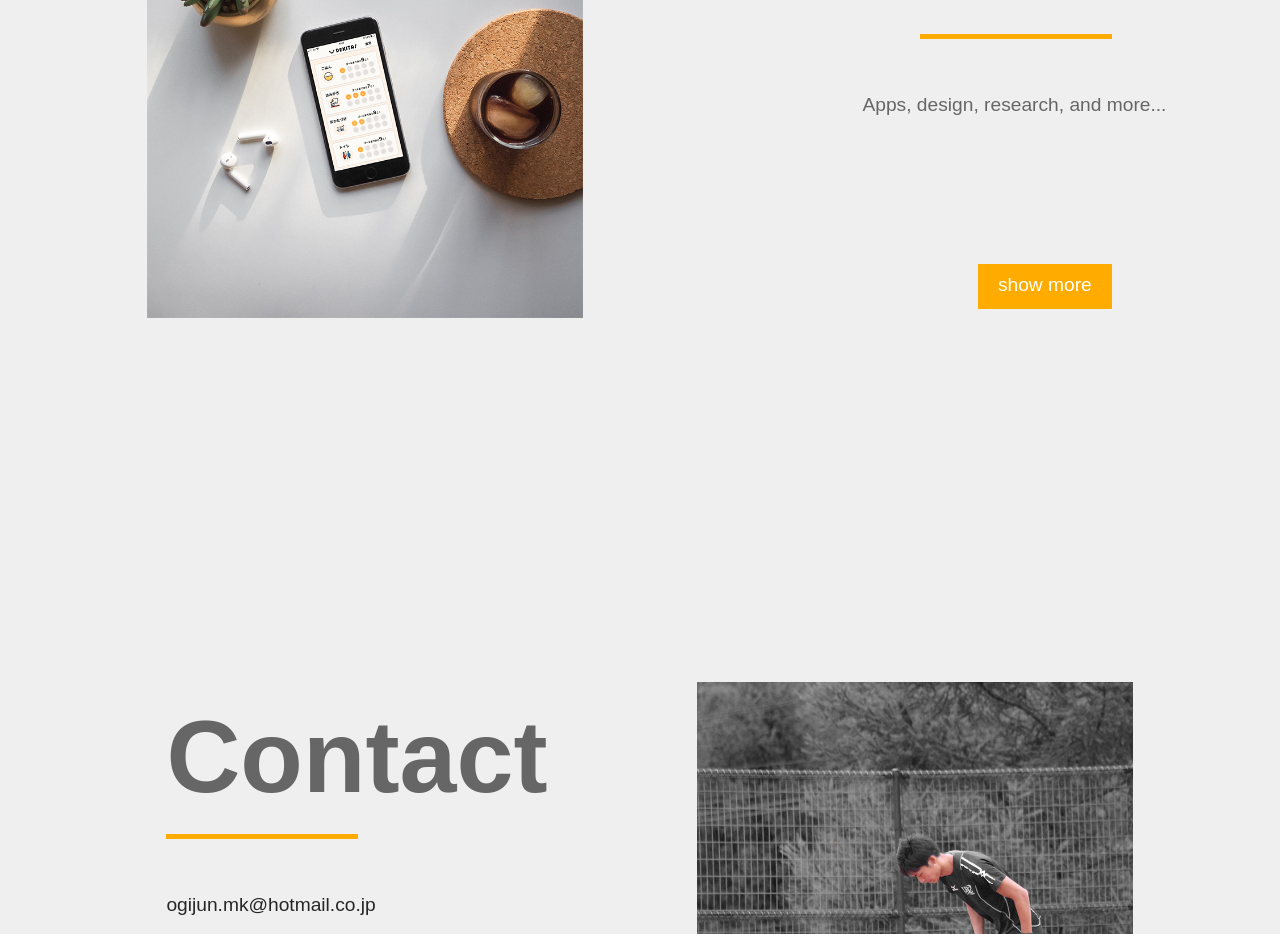
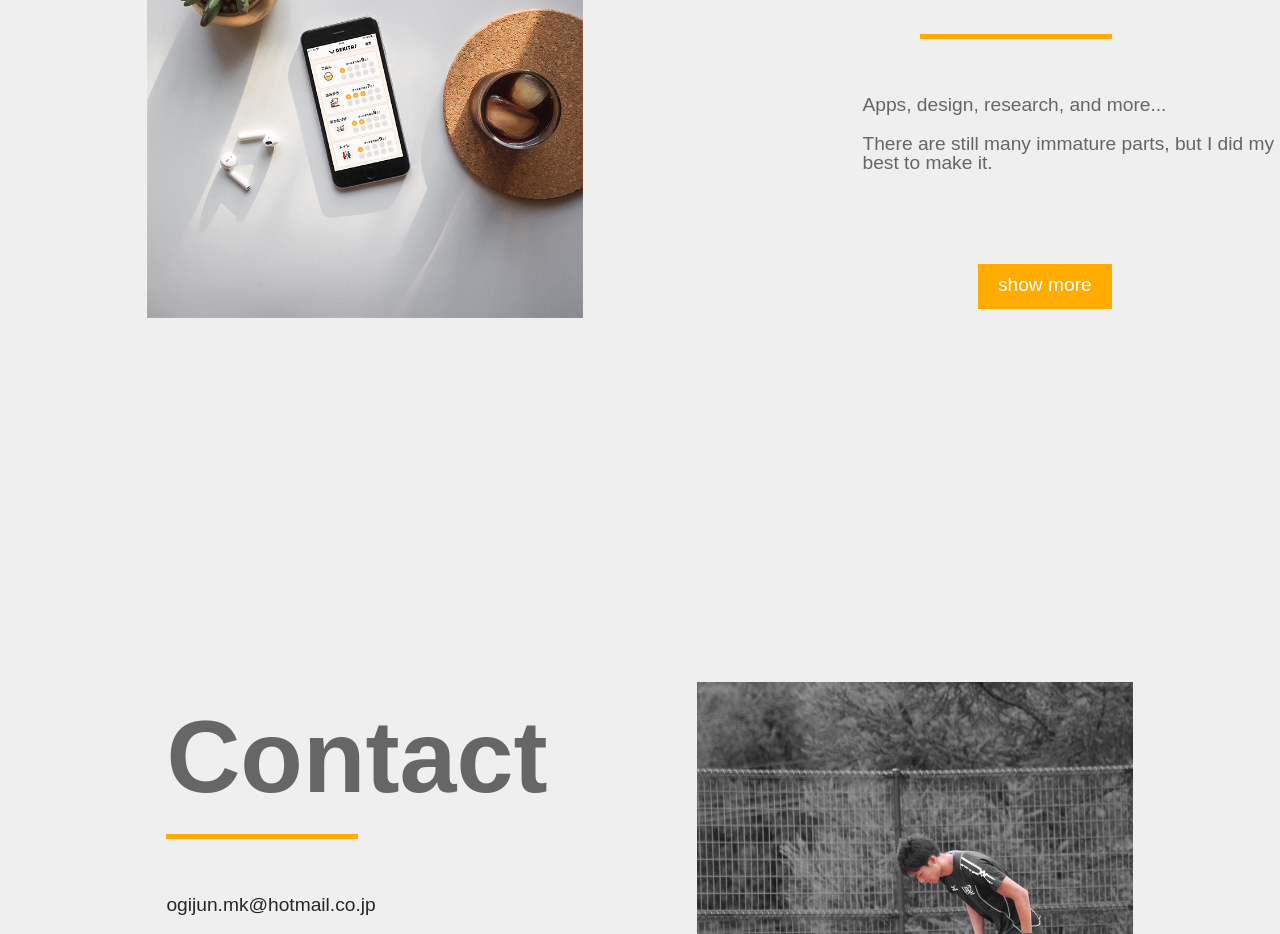
Before and after one commit to Ogijun2018/ogijun.info, a React (Create React App) app: page / in a window 1280 px wide. Shown: the part 1900-2834 px from the top of the page. Built offline with nearby package versions, Linux system fonts and the light colour scheme; a web font is replaced by a local one.

Commit message:
デスクトップページの文言が違う問題を修正

```diff
--- a/src/Home.js
+++ b/src/Home.js
@@ -345,6 +345,7 @@ export default class Home extends React.Component {
         <DesktopPage layout={"right"} pageName={"Works"} imgName={worksPic} showMoreBtn={true} text={
           <div>
             <p>Apps, design, research, and more...</p>
+            <p>There are still many immature parts, but I did my best to make it.</p>
           </div>
         }></DesktopPage>
         <DesktopPage layout={"left"} pageName={"Contact"} imgName={contactPic} showMoreBtn={false} text={
```
